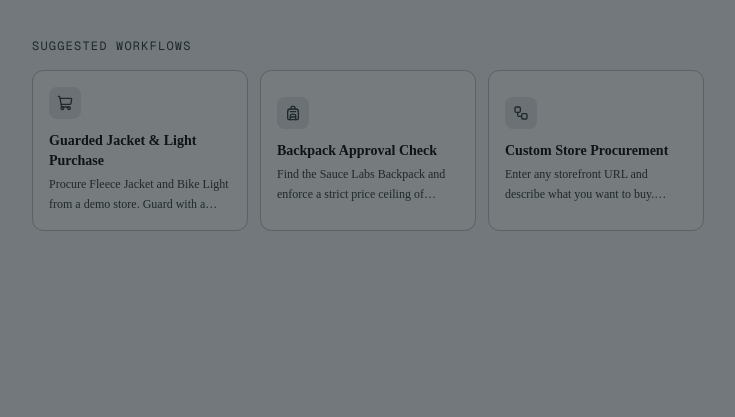
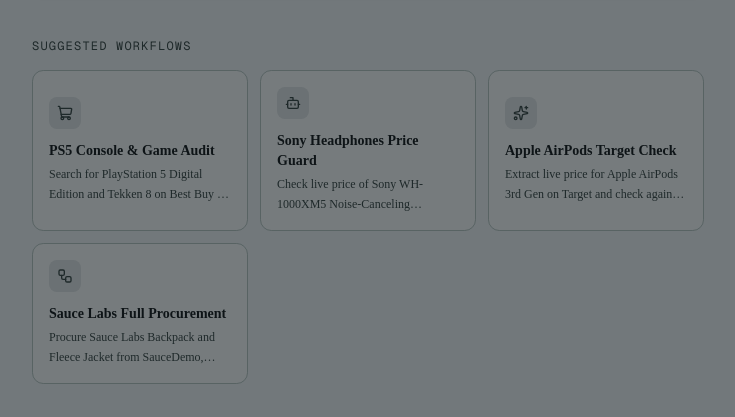
Before and after one commit to kripanshu-singh/Sentinel, a Next.js app: page /app in a window 1280 px wide. Shown: the part 768-1185 px from the top of the page, without its empty margins (272-1007 px from the left). Before the commit the page ends 1047 px from the top, so only its background shows below. Built offline with nearby package versions, Linux system fonts and the light colour scheme; no server answers.

Commit message:
feat: improve login selector robustness and update storefront workflow examples

```diff
--- a/src/app/app/page.tsx
+++ b/src/app/app/page.tsx
@@ -61,35 +61,48 @@
 const SUGGESTED_WORKFLOWS: SuggestedWorkflow[] = [
   {
     icon: ShoppingCart,
-    title: "Guarded Jacket & Light Purchase",
+    title: "PS5 Console & Game Audit",
     description:
-      "Procure Fleece Jacket and Bike Light from a demo store. Guard with a combined subtotal threshold of $50.00 and 10% variance limit.",
-    goal: "Procure the 'Sauce Labs Fleece Jacket' and 'Sauce Labs Bike Light' from the store. Verify that the combined item subtotal does not exceed $50.00. If the subtotal variance exceeds 10%, pause execution and request human authorization before proceeding to checkout.",
-    storefrontUrl: "https://www.saucedemo.com/",
-    targetSubtotal: "50.00",
+      "Search for PlayStation 5 Digital Edition and Tekken 8 on Best Buy or eBay. Verify live pricing against a $450 console budget limit.",
+    goal: "Find the price of PlayStation 5 Digital Edition and Tekken 8 for PS5. Verify if the console is under $450 and game is under $60.",
+    storefrontUrl: "",
+    targetUnitPrice: "450.00",
     varianceThresholdPct: "10",
     fallbackPolicy: "default_wholesale",
   },
   {
-    icon: Backpack,
-    title: "Backpack Approval Check",
+    icon: Bot,
+    title: "Sony Headphones Price Guard",
     description:
-      "Find the Sauce Labs Backpack and enforce a strict price ceiling of $25.00 before adding to cart.",
-    goal: "Login to the store, find the Sauce Labs Backpack, check its price. If the price is higher than $25, pause and ask for approval before adding it to the cart. Then proceed to checkout.",
-    storefrontUrl: "https://www.saucedemo.com/",
-    targetUnitPrice: "25.00",
+      "Check live price of Sony WH-1000XM5 Noise-Canceling Headphones on eBay with a strict $200 price ceiling.",
+    goal: "Find the price of Sony WH-1000XM5 Noise-Canceling Headphones on eBay and verify that the unit price does not exceed $200.",
+    storefrontUrl: "",
+    targetUnitPrice: "200.00",
     varianceThresholdPct: "0",
     fallbackPolicy: "default_wholesale",
   },
   {
-    icon: Workflow,
-    title: "Custom Store Procurement",
+    icon: Sparkles,
+    title: "Apple AirPods Target Check",
     description:
-      "Enter any storefront URL and describe what you want to buy. Sentinel will navigate, search, and extract pricing for you.",
-    goal: "Search for wireless headphones under $50 and add the best match to the cart.",
+      "Extract live price for Apple AirPods 3rd Gen on Target and check against a $170 target ceiling.",
+    goal: "Find the price of Apple AirPods 3rd Gen on Target and verify it is under $170.",
     storefrontUrl: "",
+    targetUnitPrice: "170.00",
     varianceThresholdPct: "10",
     fallbackPolicy: "abort",
+  },
+  {
+    icon: Workflow,
+    title: "Sauce Labs Full Procurement",
+    description:
+      "Procure Sauce Labs Backpack and Fleece Jacket from SauceDemo, apply coupon code 'SAVE10', and enforce a $75.00 subtotal ceiling.",
+    goal: "Procure the 'Sauce Labs Backpack' and 'Sauce Labs Fleece Jacket' from https://www.saucedemo.com/. Apply discount code 'SAVE10' and verify subtotal is under $75.00.",
+    storefrontUrl: "https://www.saucedemo.com/",
+    targetSubtotal: "75.00",
+    discountCode: "SAVE10",
+    varianceThresholdPct: "10",
+    fallbackPolicy: "default_wholesale",
   },
 ];
 
```
Also changed, not shown: 1 other file (tests, documents, lock files or other folders).
